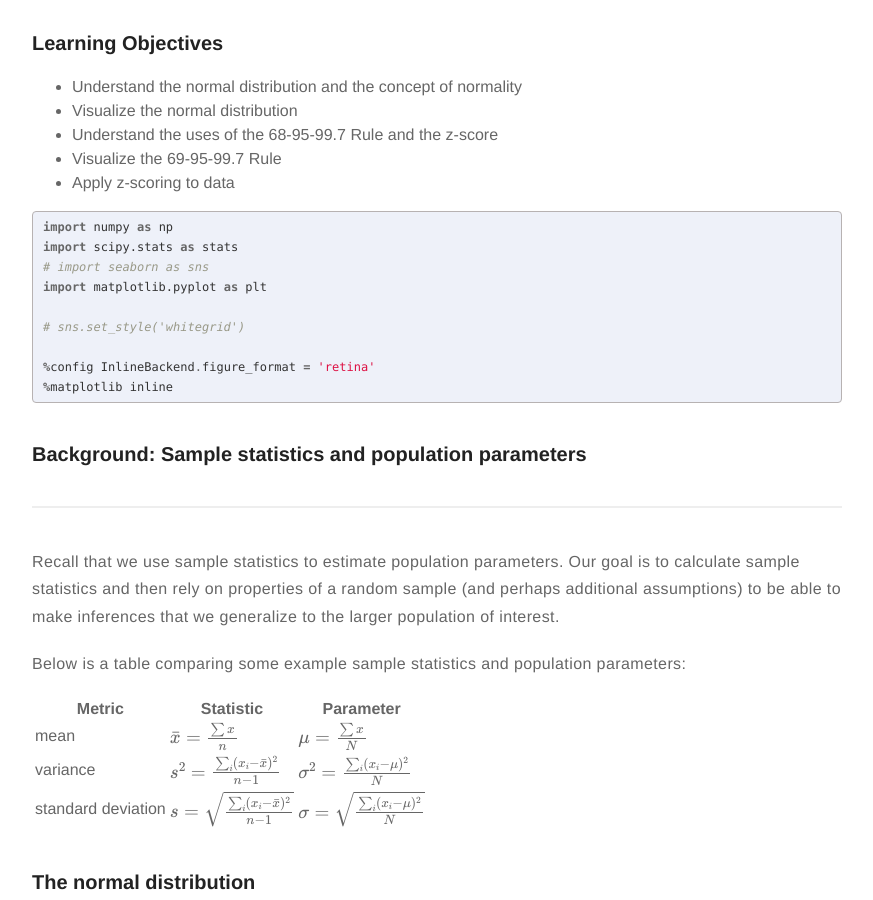
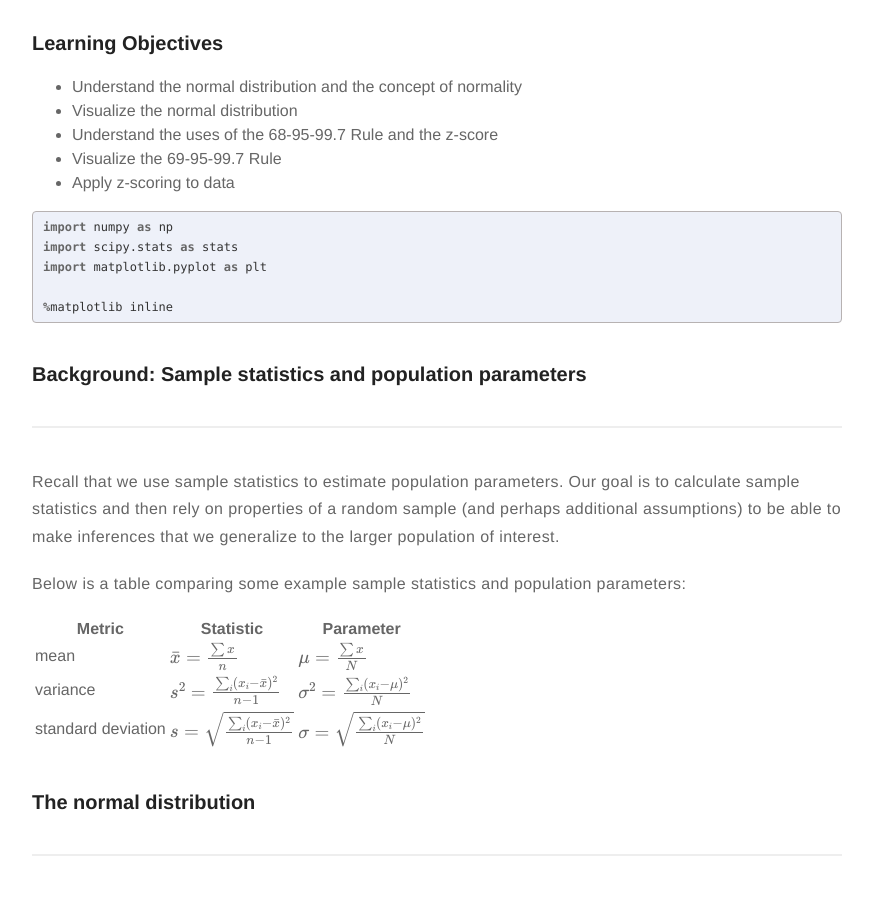
Before and after one commit to meccaLeccaHi/meccaLeccaHi.github.io, a Jekyll site: the page built from _posts/2019-02-21-interpreting-normalcy.md, in a window 1280 px wide and 900 px high, scrolled down 479 px. Shown: the whole window, without its empty margins (203-1076 px from the left). Built offline with Jekyll 4.4.1, drawn with Linux system fonts in a browser that asks for light colours; formulas are drawn with MathJax 3; comment, search, counter and statistics services are not loaded.

Commit message:
touching up post(s)

````diff
--- a/_posts/2019-02-21-interpreting-normalcy.md
+++ b/_posts/2019-02-21-interpreting-normalcy.md
@@ -32,12 +32,8 @@ description: A brief intro to the wonders of the normal distribution and how we
 ```python
 import numpy as np
 import scipy.stats as stats
-# import seaborn as sns
 import matplotlib.pyplot as plt
 
-# sns.set_style('whitegrid')
-
-%config InlineBackend.figure_format = 'retina'
 %matplotlib inline
 ```
 
````
